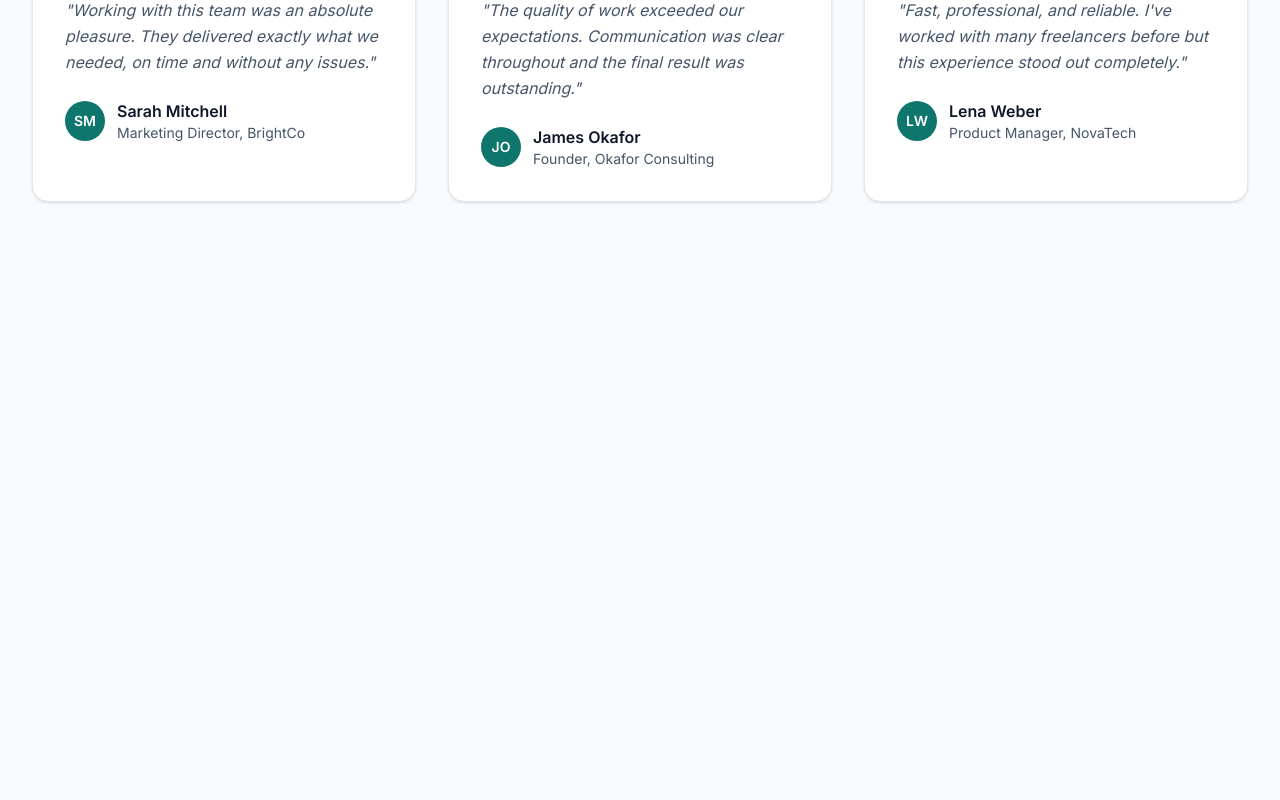
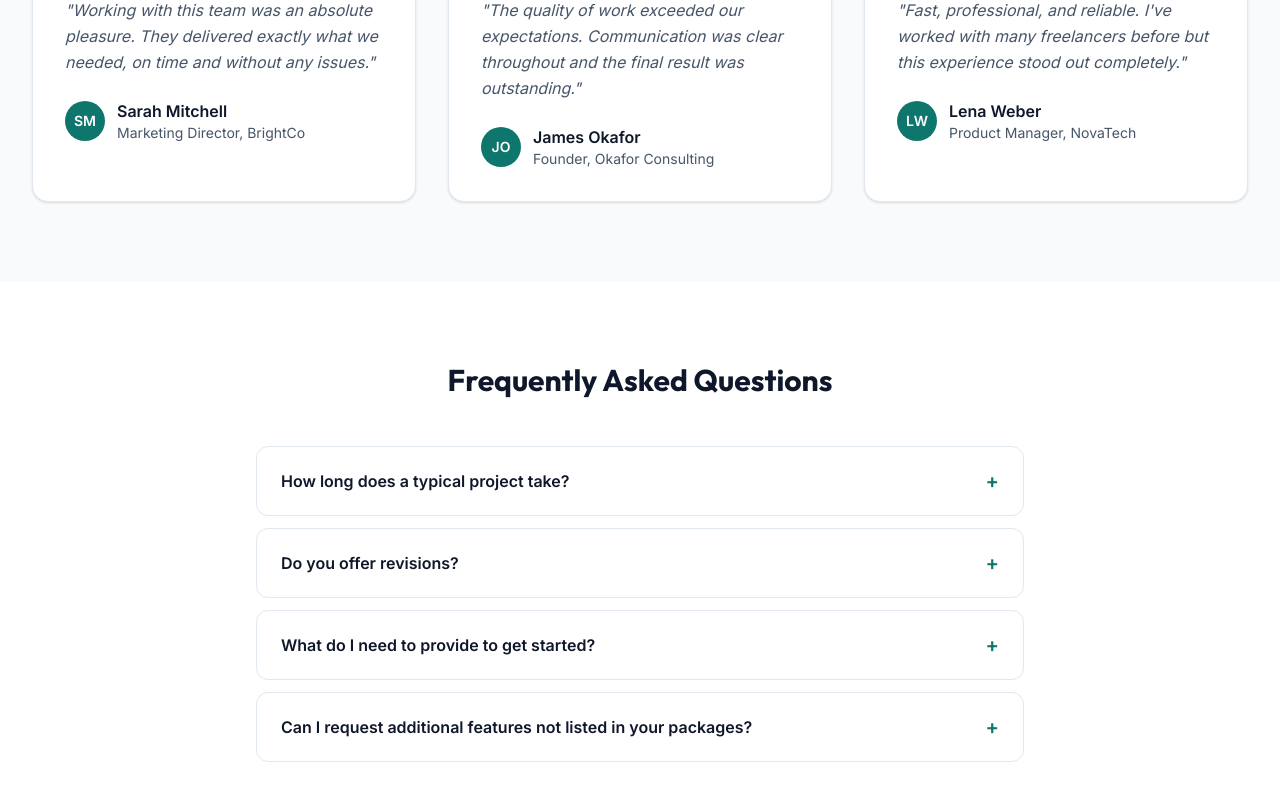
Before and after one commit to Ahmad-hash91/business-landing-page-demo, a React (Vite) app: page / in a window 1280 px wide. Shown: the part 2591-3391 px from the top of the page. Before the commit the page ends 2873 px from the top, so only its background shows below. Built offline with nearby package versions, Linux system fonts and the light colour scheme.

Commit message:
feat: added FAQ section

```diff
--- a/src/App.jsx
+++ b/src/App.jsx
@@ -1,4 +1,5 @@
 import About from "./components/About";
+import FAQ from "./components/FAQ";
 import Features from "./components/Features";
 import Header from "./components/Header";
 import Hero from "./components/Hero";
@@ -14,6 +15,7 @@ function App() {
       <Features />
       <About />
       <Testimonials />
+      <FAQ />
     </>
   );
 }
--- /dev/null
+++ b/src/components/FAQ.jsx
@@ -0,0 +1,71 @@
+import { useState } from "react";
+
+const faqList = [
+  {
+    question: "How long does a typical project take?",
+    answer:
+      "Most projects are completed within 3 to 7 business days depending on the scope and complexity. We'll always confirm the timeline before starting.",
+  },
+  {
+    question: "Do you offer revisions?",
+    answer:
+      "Yes, all packages include revisions. The number of revisions depends on the package you choose — we want to make sure you're completely happy with the result.",
+  },
+  {
+    question: "What do I need to provide to get started?",
+    answer:
+      "We'll need your business name, a description of your services, any text content you want included, and your preferred colors or branding. We'll guide you through everything.",
+  },
+  {
+    question: "Can I request additional features not listed in your packages?",
+    answer:
+      "Absolutely. Send us a message describing what you need and we'll put together a custom offer that fits your requirements and budget.",
+  },
+];
+
+export default function FAQ() {
+  const [openIndex, setOpenIndex] = useState(null);
+
+  const toggleItemHandler = (index) => {
+    setOpenIndex(openIndex === index ? null : index);
+  };
+
+  return (
+    <section
+      aria-labelledby="faq-heading"
+      className="bg-white py-20 px-4 sm:px-6 lg:px-8"
+    >
+      <div className="max-w-3xl mx-auto">
+        <h2
+          id="faq-heading"
+          className="text-3xl font-heading font-bold text-text-dark text-center mb-12"
+        >
+          Frequently Asked Questions
+        </h2>
+        <div className="flex flex-col gap-3">
+          {faqList.map((item, idx) => (
+            <div
+              key={idx}
+              className="border border-border rounded-xl overflow-hidden"
+            >
+              <button
+                onClick={() => toggleItemHandler(idx)}
+                className="w-full flex justify-between items-center px-6 py-5 text-left font-semibold text-text-dark hover:bg-bg transition-colors"
+              >
+                <span>{item.question}</span>
+                <span className="text-primary text-xl shrink-0 ml-4">
+                  {openIndex === idx ? "−" : "+"}
+                </span>
+              </button>
+              {openIndex === idx && (
+                <div className="px-6 py-5 text-text-gray leading-relaxed border-t border-border">
+                  {item.answer}
+                </div>
+              )}
+            </div>
+          ))}
+        </div>
+      </div>
+    </section>
+  );
+}
```
